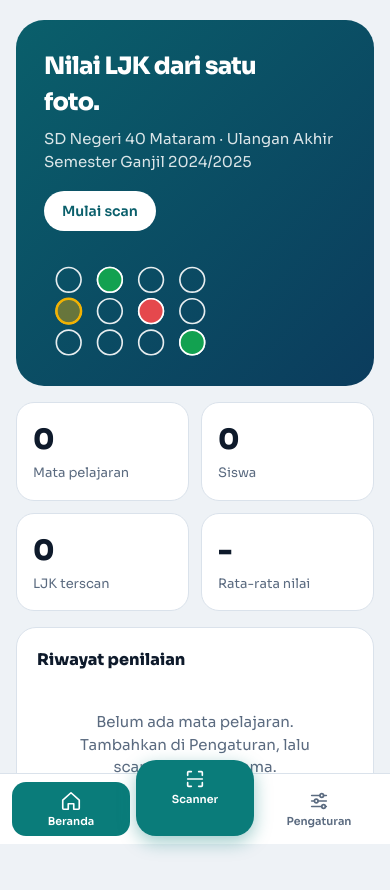
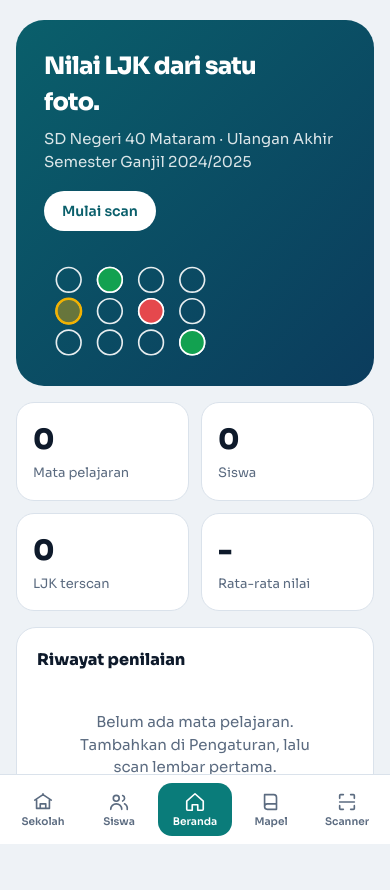
Before and after one commit to erwinhadi406-rgb/ljk, a plain HTML site: page index.html in a window 390 px wide. Drawn offline with nearby package versions, Linux system fonts and the light colour scheme.

Commit message:
Add files via upload

```diff
--- a/index.html
+++ b/index.html
@@ -75,8 +75,8 @@ label{display:flex;flex-direction:column;gap:4px;font-size:13px;color:var(--mut)
 @media(max-width:860px){
 .app{display:block}
 .nav{position:fixed;left:0;right:0;bottom:0;top:auto;height:auto;flex-direction:row;justify-content:space-around;padding:8px 12px calc(8px + env(safe-area-inset-bottom,0px));border:0;border-top:1px solid var(--line);z-index:40}
-.brand{display:none}.nav button{flex-direction:column;gap:2px;font-size:11px;padding:8px 14px;flex:1}
-.nav button[data-go="scanner"]{background:var(--pri);color:var(--onpri);margin-top:-22px;border-radius:20px;box-shadow:0 6px 18px #0A7C7A66}
+.brand{display:none}.nav{gap:2px;padding-left:6px;padding-right:6px}.nav button{flex-direction:column;gap:2px;font-size:10.5px;padding:8px 2px;flex:1;min-width:0;border-radius:14px}
+.nav button[data-nav="sekolah"]{order:1}.nav button[data-nav="siswa"]{order:2}.nav button[data-go="beranda"]{order:3}.nav button[data-nav="mapel"]{order:4}.nav button[data-go="scanner"]{order:5}
 main{padding:20px 16px 130px}.stats{grid-template-columns:1fr 1fr}.hero{flex-direction:column;align-items:flex-start}.hero svg{width:60%}.scan{grid-template-columns:1fr}}
 @media print{:root{padding:0}@page{margin:0;size:A4}.app,.noprint,.toast{display:none!important}#sheet{position:static;padding:0}#sheet svg{width:210mm;height:297mm;box-shadow:none}}
 @media(prefers-reduced-motion:reduce){*{transition:none!important}}
@@ -95,7 +95,9 @@ details.acc>summary>.stt{flex:1;min-width:0}.sub2{color:var(--mut);font-size:13p
 <div class="brand"><i></i>LJK Scan</div>
 <button data-go="beranda"><svg viewBox="0 0 24 24"><path d="M3 11l9-8 9 8v9a1 1 0 0 1-1 1h-5v-6H9v6H4a1 1 0 0 1-1-1z"/></svg>Beranda</button>
 <button data-go="scanner"><svg viewBox="0 0 24 24"><path d="M4 8V5a1 1 0 0 1 1-1h3M16 4h3a1 1 0 0 1 1 1v3M20 16v3a1 1 0 0 1-1 1h-3M8 20H5a1 1 0 0 1-1-1v-3M4 12h16"/></svg>Scanner</button>
-<button data-go="pengaturan"><svg viewBox="0 0 24 24"><path d="M4 6h9M17 6h3M4 12h3M11 12h9M4 18h11M19 18h1"/><circle cx="15" cy="6" r="2"/><circle cx="9" cy="12" r="2"/><circle cx="17" cy="18" r="2"/></svg>Pengaturan</button>
+<button data-nav="mapel"><svg viewBox="0 0 24 24"><path d="M5 4h10a3 3 0 0 1 3 3v13H8a3 3 0 0 1-3-3zM5 17a3 3 0 0 1 3-3h10"/></svg>Mapel</button>
+<button data-nav="sekolah"><svg viewBox="0 0 24 24"><path d="M3 10l9-6 9 6M5 10v9h14v-9M9 19v-5h6v5M12 4v-1"/></svg>Sekolah</button>
+<button data-nav="siswa"><svg viewBox="0 0 24 24"><circle cx="9" cy="8" r="3.2"/><path d="M3 20a6 6 0 0 1 12 0M16 5a3.2 3.2 0 0 1 0 6M18 14a6 6 0 0 1 3 6"/></svg>Siswa</button>
 </nav>
 <main>
 <section class="view" id="v-beranda"></section>
@@ -116,8 +118,8 @@ details.acc>summary>.stt{flex:1;min-width:0}.sub2{color:var(--mut);font-size:13p
 <button class="ib" data-act="cam" aria-label="Ambil foto"><svg viewBox="0 0 24 24"><path d="M4 8h3l2-3h6l2 3h3v11H4z"/><circle cx="12" cy="13" r="3.5"/></svg></button></div>
 <input type="file" accept="image/*" capture="environment" id="fc" hidden><input type="file" accept="image/*" id="fu" hidden>
 </section>
-<section class="view" id="v-pengaturan" hidden><h1>Pengaturan</h1><p class="sub">Atur mata pelajaran, kunci jawaban, sekolah, dan siswa.</p>
-<div class="tabs"><button class="tab on" data-tab="mapel">Mapel &amp; soal</button><button class="tab" data-tab="sek">Sekolah &amp; siswa</button></div>
+<section class="view" id="v-pengaturan" hidden><h1 id="ph1">Mapel &amp; soal</h1><p class="sub" id="psub"></p>
+
 <div id="p-mapel"></div><div id="p-sek" hidden></div></section>
 </main></div>
 <div id="dpm" hidden></div><div id="rm" hidden></div>
@@ -132,11 +134,12 @@ const save=()=>{try{localStorage.setItem(KEY,JSON.stringify(D))}catch(e){}};
 const sortS=a=>[...a].sort((x,y)=>(x.kelas||'').localeCompare(y.kelas||'')||(x.no||999)-(y.no||999)||x.nama.localeCompare(y.nama));
 const nextNo=k=>{const u=new Set(D.siswa.filter(s=>(s.kelas||'')===k).map(s=>+s.no));let n=1;while(u.has(n))n++;return n};
 (()=>{const by={};let ch=0;D.siswa.forEach(s=>(by[s.kelas||'']=by[s.kelas||'']||[]).push(s));Object.values(by).forEach(l=>{const u=new Set(l.filter(s=>s.no).map(s=>+s.no));let n=0;l.forEach(s=>{if(!s.no){do n++;while(u.has(n));s.no=n;u.add(n);ch=1}})});if(ch)save()})();
-let tab='mapel',cur=null,S=null,tt,ZM=null;
+let tab='mapel',cur=null,S=null,tt,ZM=null,curV='beranda';
 const arm=(b,t)=>{if(b.dataset.arm)return true;b.dataset.arm=1;const o=b.textContent;b.textContent=t;setTimeout(()=>{delete b.dataset.arm;b.textContent=o},3000);return false};
 function toast(t){const e=document.createElement('div');e.className='toast';e.textContent=t;document.body.append(e);setTimeout(()=>e.remove(),2200)}
 const V=['beranda','scanner','pengaturan'];
-function go(v){if(!V.includes(v))v='beranda';if(v!=='scanner')try{stopLive()}catch(e){}$$('.view').forEach(e=>e.hidden=e.id!=='v-'+v);$$('[data-go]').forEach(b=>b.classList.toggle('on',b.dataset.go===v));if(location.hash!=='#'+v)location.hash=v;scrollTo(0,0);({beranda:rBeranda,scanner:rScan,pengaturan:rSet})[v]()}
+function navOn(){$$('.nav [data-nav]').forEach(b=>{const k=b.dataset.nav;b.classList.toggle('on',curV==='pengaturan'&&(k==='mapel'?tab==='mapel':tab==='sek'&&sekTab===k))})}
+function go(v){if(!V.includes(v))v='beranda';curV=v;if(v!=='scanner')try{stopLive()}catch(e){}$$('.view').forEach(e=>e.hidden=e.id!=='v-'+v);$$('[data-go]').forEach(b=>b.classList.toggle('on',b.dataset.go===v));if(location.hash!=='#'+v)location.hash=v;scrollTo(0,0);({beranda:rBeranda,scanner:rScan,pengaturan:rSet})[v]();navOn()}
 addEventListener('hashchange',()=>go(location.hash.slice(1)));
 /* ===== template LJK (koordinat 700x990, dipakai untuk SVG, PDF, dan pembacaan scan) ===== */
 const PHof=m=>m.kertas==='f4'?1074:990;
@@ -217,7 +220,8 @@ $('#v-beranda').innerHTML=`<div class="hero"><div><h1>Nilai LJK dari satu foto.<
 <div class="stats"><div class="stat"><b>${D.mapel.length}</b><span>Mata pelajaran</span></div><div class="stat"><b>${D.siswa.length}</b><span>Siswa</span></div><div class="stat"><b>${h.length}</b><span>LJK terscan</span></div><div class="stat"><b>${avg}</b><span>Rata-rata nilai</span></div></div>
 <div class="card"><h3>Riwayat penilaian</h3>${rw||'<p class="empty">Belum ada mata pelajaran. Tambahkan di Pengaturan, lalu scan lembar pertama.</p>'}</div>`;}
 /* ===== Pengaturan ===== */
-function rSet(){$$('.tab').forEach(t=>t.classList.toggle('on',t.dataset.tab===tab));$('#p-mapel').hidden=tab!=='mapel';$('#p-sek').hidden=tab!=='sek';tab==='mapel'?rMapel():rSek()}
+const PT={mapel:['Mapel & soal','Atur mata pelajaran, jumlah soal, dan kunci jawaban.'],sekolah:['Data sekolah','Nama sekolah, alamat, logo, dan judul ujian untuk kop LJK.'],siswa:['Siswa','Impor dari Dapodik atau tambah manual, lengkap dengan no. absen dan nama panggilan.']};
+function rSet(){{const t=PT[tab==='mapel'?'mapel':sekTab];$('#ph1').textContent=t[0];$('#psub').textContent=t[1]}$$('.tab').forEach(t=>t.classList.toggle('on',t.dataset.tab===tab));$('#p-mapel').hidden=tab!=='mapel';$('#p-sek').hidden=tab!=='sek';tab==='mapel'?rMapel():rSek();navOn()}
 const norm=m=>{m.dua=Math.max(0,Math.min(20,m.dua|0));m.tiga=Math.max(0,Math.min(10,m.tiga|0));m.k2=Array.from({length:m.dua},(_,i)=>m.k2?.[i]||[]);m.np=Array.from({length:m.tiga},(_,i)=>m.np?.[i]??3);m.k3=Array.from({length:m.tiga},(_,i)=>Array.from({length:3},(_,j)=>j<m.np[i]?(m.k3?.[i]?.[j]??-1):-1));return m};
 D.mapel.forEach(norm);
 const kTot=m=>[m.kunci.filter(k=>k>=0).length+m.k2.filter(k=>k.length).length+m.k3.reduce((q,k,i)=>q+k.slice(0,m.np[i]).filter(v=>v>=0).length,0),m.jumlah+m.dua+m.np.reduce((q,v)=>q+v,0)];
@@ -266,13 +270,13 @@ names.forEach(k=>{const u=new Set();g[k].forEach(s=>{if(s.no&&!u.has(s.no))u.add
 DP={g,names,sel:0,saved:{},tpl:1};dpRender()}catch(e){toast('Format tidak dikenali. Gunakan kolom No, Nama, Kelas (lihat Unduh template).')}}
 const logoBox=(k,l)=>`<div style="flex:1 1 200px"><div style="font-size:13px;color:var(--mut);margin-bottom:6px">${l}</div><div style="display:flex;align-items:center;gap:12px"><div style="width:76px;height:76px;border:1.5px dashed var(--line);border-radius:14px;display:grid;place-items:center;overflow:hidden;background:var(--bg);flex:none">${D.school[k]?`<img src="${D.school[k]}" alt="" style="max-width:100%;max-height:100%">`:'<small style="color:var(--mut)">Belum ada</small>'}</div><div style="display:grid;gap:6px"><button class="btn ghost" data-act="logo" data-id="${k}">${D.school[k]?'Ganti':'Unggah'}</button>${D.school[k]?`<button class="btn ghost danger" data-act="logodel" data-id="${k}">Hapus</button>`:''}</div></div></div>`;
 function loadLogo(k,f){if(!f)return;const im=new Image();im.onload=()=>{const q=Math.min(1,240/Math.max(im.width,im.height)),c=document.createElement('canvas');c.width=Math.max(1,Math.round(im.width*q));c.height=Math.max(1,Math.round(im.height*q));c.getContext('2d').drawImage(im,0,0,c.width,c.height);D.school[k]=c.toDataURL('image/png');save();rSek();URL.revokeObjectURL(im.src)};im.onerror=()=>toast('Gambar tidak bisa dibaca');im.src=URL.createObjectURL(f)}
-function rSek(){const pills=`<div class="pills"><button class="pill ${sekTab==='sekolah'?'on':''}" data-act="stab" data-id="sekolah">Sekolah</button><button class="pill ${sekTab==='siswa'?'on':''}" data-act="stab" data-id="siswa">Siswa</button></div>`;
+function rSek(){const pills='';
 const sch=`<div class="card"><h3>Data sekolah</h3><div class="fg">${[['skpd','Nama SKPD'],['nama','Nama sekolah'],['npsn','NPSN'],['alamat','Alamat'],['tahun','Tahun pelajaran'],['judul','Judul ujian']].map(([k,l])=>`<label>${l}<input data-f="${k}" value="${esc(D.school[k])}"></label>`).join('')}</div>
 <h3 style="margin-top:20px">Logo kop LJK</h3><div class="row" style="align-items:flex-start;gap:20px">${logoBox('logoSkpd','Logo SKPD (kiri)')}${logoBox('logoSek','Logo sekolah (kanan)')}</div><input type="file" accept="image/*" id="lgf" hidden></div>`;
 const sis=`<div class="card"><h3>Siswa (${D.siswa.length})</h3><div class="row"><button class="btn" data-act="dapo">Upload data Dapodik (.xlsx)</button><button class="btn ghost" data-act="tpldl">Unduh template</button><button class="btn ghost" data-act="tplup">Import template</button><input type="file" id="dpf" accept=".xlsx,.xls" hidden><input type="file" id="tpf" accept=".xlsx,.xls,.csv" hidden></div><div class="row"><input id="sno" type="number" min="1" max="99" placeholder="No" style="flex:0 0 70px"><input id="sn" placeholder="Nama siswa"><input id="skl" placeholder="Kelas" class="sm"><button class="btn" data-act="adds">Tambah</button></div>
 <details><summary>Tempel banyak siswa sekaligus</summary><textarea id="sbk" rows="5" placeholder="Satu siswa per baris: No, Nama, Kelas (No boleh dikosongkan, otomatis berurutan)"></textarea><button class="btn ghost" data-act="bulk">Impor daftar</button></details>
 ${D.siswa.length?sortS(D.siswa).map(s=>`<div class="li"><div style="display:flex;align-items:center;gap:10px;min-width:0"><input data-sno="${s.id}" type="number" min="1" max="99" value="${s.no||''}" aria-label="No. absen" style="flex:0 0 62px;text-align:center;padding:6px"><span style="flex:1;min-width:0">${esc(s.nama)} <small>Kelas ${esc(s.kelas||'-')}</small></span><input class="pn" data-spd="${s.id}" placeholder="Panggilan" value="${esc(s.pendek||'')}" aria-label="Nama panggilan" autocomplete="off"></div><button class="x" data-act="dels" data-id="${s.id}" aria-label="Hapus">×</button></div>`).join(''):'<p class="empty">Belum ada siswa.</p>'}</div>`;
-$('#p-sek').innerHTML=pills+(sekTab==='sekolah'?sch:sis)}
+$('#p-sek').innerHTML=pills+(sekTab==='sekolah'?sch:sis);navOn()}
 /* ===== Scanner (OpenCV.js + skor langsung) ===== */
 let cvP=null,stream=null,live=false,lastT=0,camOff=false,starting=false;
 function loadCV(){if(cvP)return cvP;cvP=new Promise((res,rej)=>{if(window.cv&&cv.Mat)return res();const sc=document.createElement('script');sc.src='https://cdn.jsdelivr.net/npm/@techstark/opencv-js@4.9.0-release.1/dist/opencv.js';sc.onerror=()=>rej();document.head.append(sc);const t0=Date.now(),iv=setInterval(()=>{if(window.cv&&cv.Mat){clearInterval(iv);res()}else if(Date.now()-t0>120000){clearInterval(iv);rej()}},200)});cvP.catch(()=>{cvP=null;msg('Mesin pemindai gagal dimuat. Periksa koneksi lalu muat ulang halaman.')});return cvP}
@@ -358,7 +362,7 @@ $('#sbox').innerHTML=per===2?`<div class="two">${v}${v}</div>`:v;
 let st=$('#pgstyle');if(!st){st=document.createElement('style');st.id='pgstyle';document.head.append(st)}
 st.textContent=per===2?`@media print{@page{size:${ph}mm ${pw}mm;margin:0}#sheet svg{width:${ph/2}mm!important;height:${pw}mm!important}.two{display:flex;width:${ph}mm;height:${pw}mm}}`:`@media print{@page{size:${pw}mm ${ph}mm;margin:0}#sheet svg{width:${pw}mm!important;height:${ph}mm!important}}`;
 $('#sheet').hidden=false;scrollTo(0,0)}
-document.addEventListener('click',e=>{const gb=e.target.closest('[data-go]');if(gb)return go(gb.dataset.go);const b=e.target.closest('[data-act],[data-tab]');if(!b)return;if(b.dataset.tab){tab=b.dataset.tab;return rSet()}
+document.addEventListener('click',e=>{const nv=e.target.closest('[data-nav]');if(nv){const k=nv.dataset.nav;tab=k==='mapel'?'mapel':'sek';if(k!=='mapel')sekTab=k;else cur=null;return go('pengaturan')}const gb=e.target.closest('[data-go]');if(gb)return go(gb.dataset.go);const b=e.target.closest('[data-act],[data-tab]');if(!b)return;if(b.dataset.tab){tab=b.dataset.tab;return rSet()}
 const a=b.dataset.act,id=b.dataset.id,m=D.mapel.find(x=>x.id===cur);
 if(a==='live'){if(live)stopLive();else{camOff=false;startLive()}}else if(a==='cap'){if(live)capture();else{camOff=false;startLive()}}else if(a==='rmk'||a==='rmf'||a==='rma')rmOpen({rmk:'rk',rmf:'fs',rma:'an'}[a],id);else if(a==='rmclose'){$('#rm').hidden=true;RM=null}else if(a==='rmkel'){RM.kel=id||'';rmRender()}else if(a==='rmfoto'){RM.foto=id;rmRender()}else if(a==='rmback'){RM.foto=null;rmRender()}else if(a==='rmcsv')rmCsv();
 else if(a==='zoom'&&ZM){const L=[...new Set([ZM.min,1,2,ZM.max].filter(v=>v>=ZM.min&&v<=ZM.max).map(v=>Math.round(v*10)/10))].sort((x,y)=>x-y),i=L.findIndex(v=>Math.abs(v-ZM.cur)<.05);setZoom(L[(i+1)%L.length])}else if(a==='adv')$('#adv').hidden=!$('#adv').hidden;else if(a==='dapo')$('#dpf').click();else if(a==='tpldl')tplDownload();else if(a==='tplup')$('#tpf').click();else if(a==='dpsel'){DP.sel=+id;dpRender()}else if(a==='dpsave')dpSave();else if(a==='dpclose'){$('#dpm').hidden=true;DP=null}else if(a==='stab'){sekTab=id;rSek()}else if(a==='logo'){const f=$('#lgf');f.dataset.k=id;f.click()}else if(a==='logodel'){D.school[id]='';save();rSek()}else if(a==='hideout'&&S){S.hid=1;showRes()}else if(a==='showout'&&S){S.hid=0;showRes()}else if(a==='pdf1')openSheet(id,1);else if(a==='pdf2')openSheet(id,2);
```
